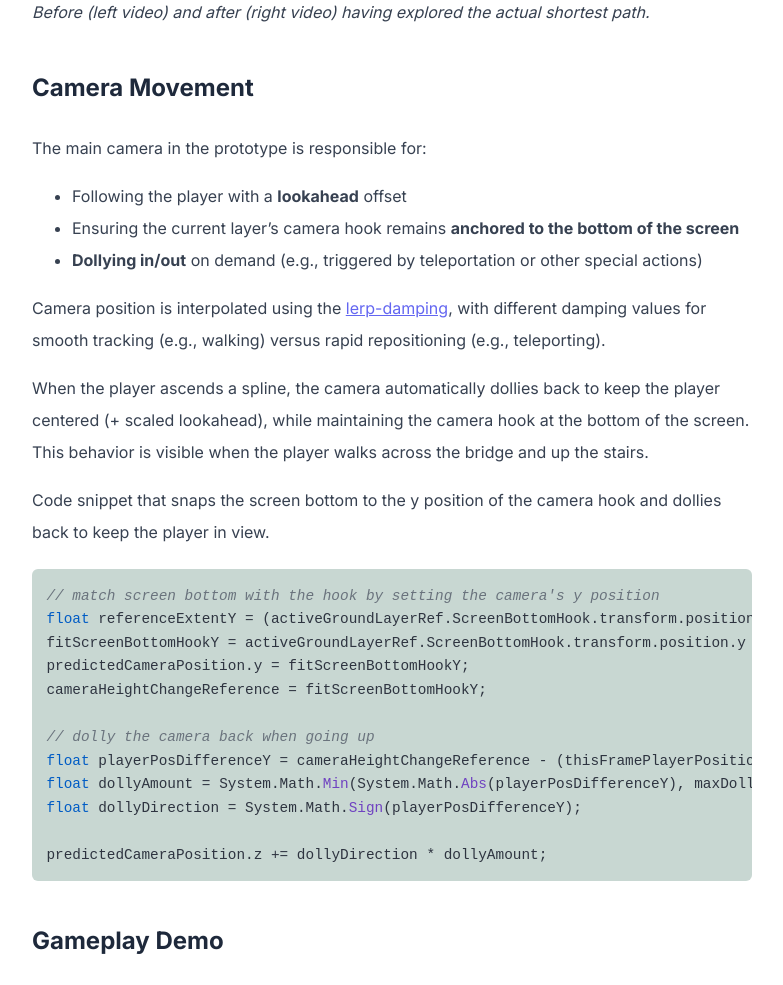
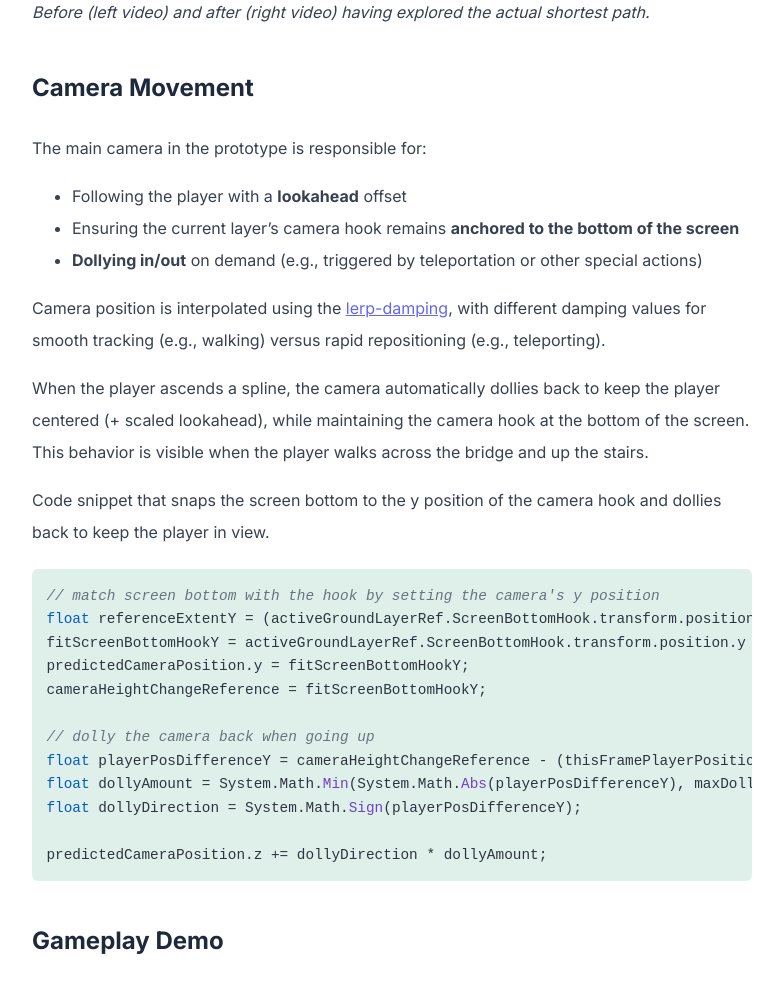
Before and after one commit to kamilashi/kamilashi.github.io, a Jekyll site: the page built from _posts/2020-07-07-ghosts-never-talk.md, in a window 1280 px wide. Shown: the part 1950-2935 px from the top of the page, without its empty margins (248-1031 px from the left). Built offline with Jekyll 4.4.1, drawn with Linux system fonts in a browser that asks for light colours; grey boxes are pictures that could not be loaded.

Commit message:
lighter color for code and summaries

```diff
--- a/_sass/moonwalk.scss
+++ b/_sass/moonwalk.scss
@@ -206,7 +206,7 @@
 div.highlight pre, div.highlighter-rouge pre, details pre , details .highlight pre {
   padding: 1em;
   border-radius: 6px;
-  background-color: #c8d7d2;
+  background-color: #dff0ea;
   font-family: "Roboto Mono", "Courier New", monospace;
   font-size: 0.9rem;
   //color: #2d2d2d;
@@ -336,7 +336,7 @@
 summary {
   //font-weight: bold;
   color: #6366f1;
-  background-color: #c8d7d2;
+  background-color: #dff0ea;
   padding: 0.3em 0.6em;
   border-radius: 4px;
   cursor: pointer;
```
